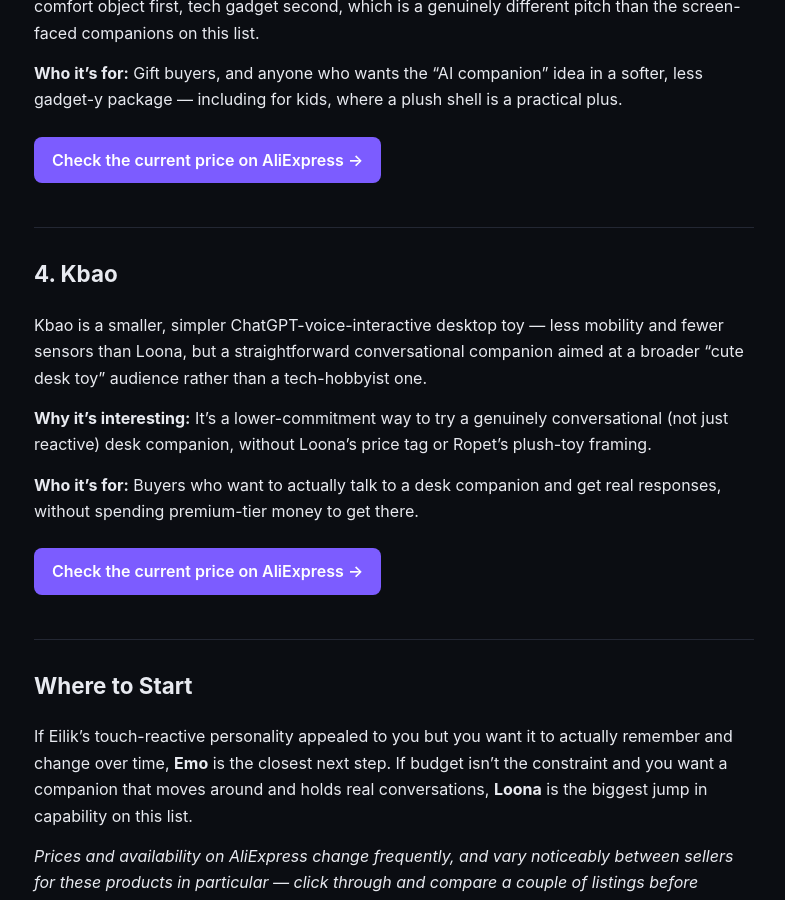
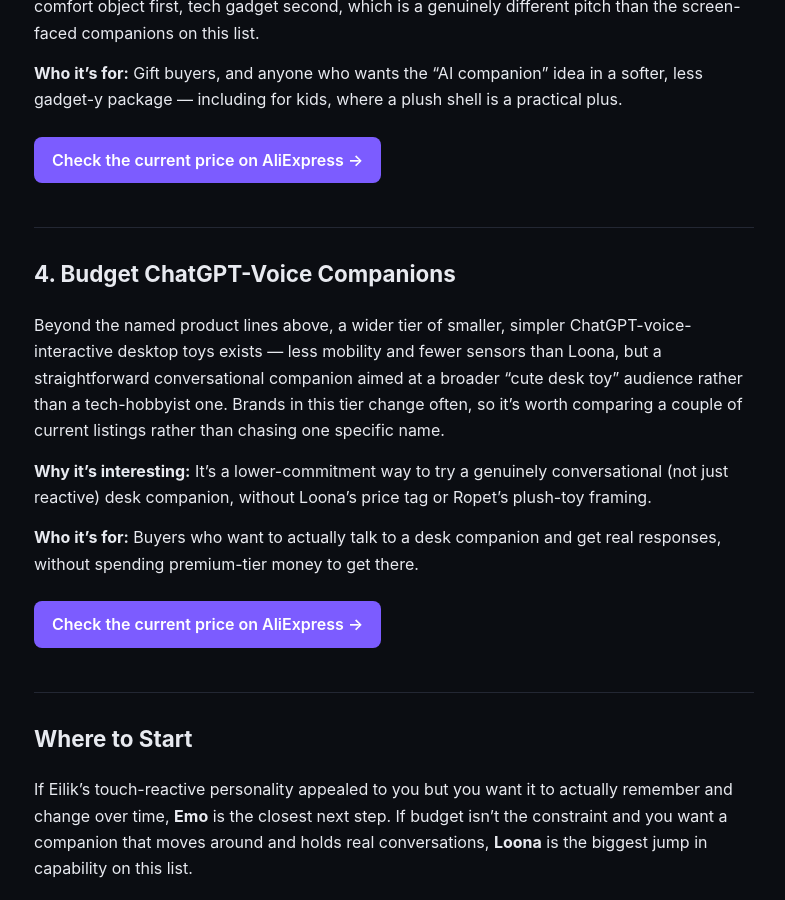
Before and after one commit to patrikaxelsson84/futuretechsweden.com, a Jekyll site: the page built from _posts/2026-08-07-ai-desktop-companions-beyond-eilik.md, in a window 1280 px wide and 900 px high, scrolled down 1673 px. Shown: the whole window, without its empty margins (176-961 px from the left). Built offline with Jekyll 4.4.1, drawn with Linux system fonts in a browser that asks for light colours.

Commit message:
Fix brand-name mismatch in article 7's item #4
Retitled "Kbao" to a generic "Budget ChatGPT-Voice Companions"
description so the article text accurately matches the linked
product, instead of naming a brand the link doesn't actually go to.

Co-Authored-By: Claude Sonnet 5 <noreply@anthropic.com>

```diff
--- a/_posts/2026-08-07-ai-desktop-companions-beyond-eilik.md
+++ b/_posts/2026-08-07-ai-desktop-companions-beyond-eilik.md
@@ -60,11 +60,13 @@ gadget-y package — including for kids, where a plush shell is a practical plus
 
 [Check the current price on AliExpress →](https://s.click.aliexpress.com/e/_c4sc6zRz){: .cta-button}
 
-## 4. Kbao
+## 4. Budget ChatGPT-Voice Companions
 
-Kbao is a smaller, simpler ChatGPT-voice-interactive desktop toy — less mobility and fewer sensors
-than Loona, but a straightforward conversational companion aimed at a broader "cute desk toy"
-audience rather than a tech-hobbyist one.
+Beyond the named product lines above, a wider tier of smaller, simpler ChatGPT-voice-interactive
+desktop toys exists — less mobility and fewer sensors than Loona, but a straightforward
+conversational companion aimed at a broader "cute desk toy" audience rather than a tech-hobbyist
+one. Brands in this tier change often, so it's worth comparing a couple of current listings rather
+than chasing one specific name.
 
 **Why it's interesting:** It's a lower-commitment way to try a genuinely conversational (not just
 reactive) desk companion, without Loona's price tag or Ropet's plush-toy framing.
```
Also changed, not shown: marketing/product-links-to-monetize.md (+3 -4 lines).
